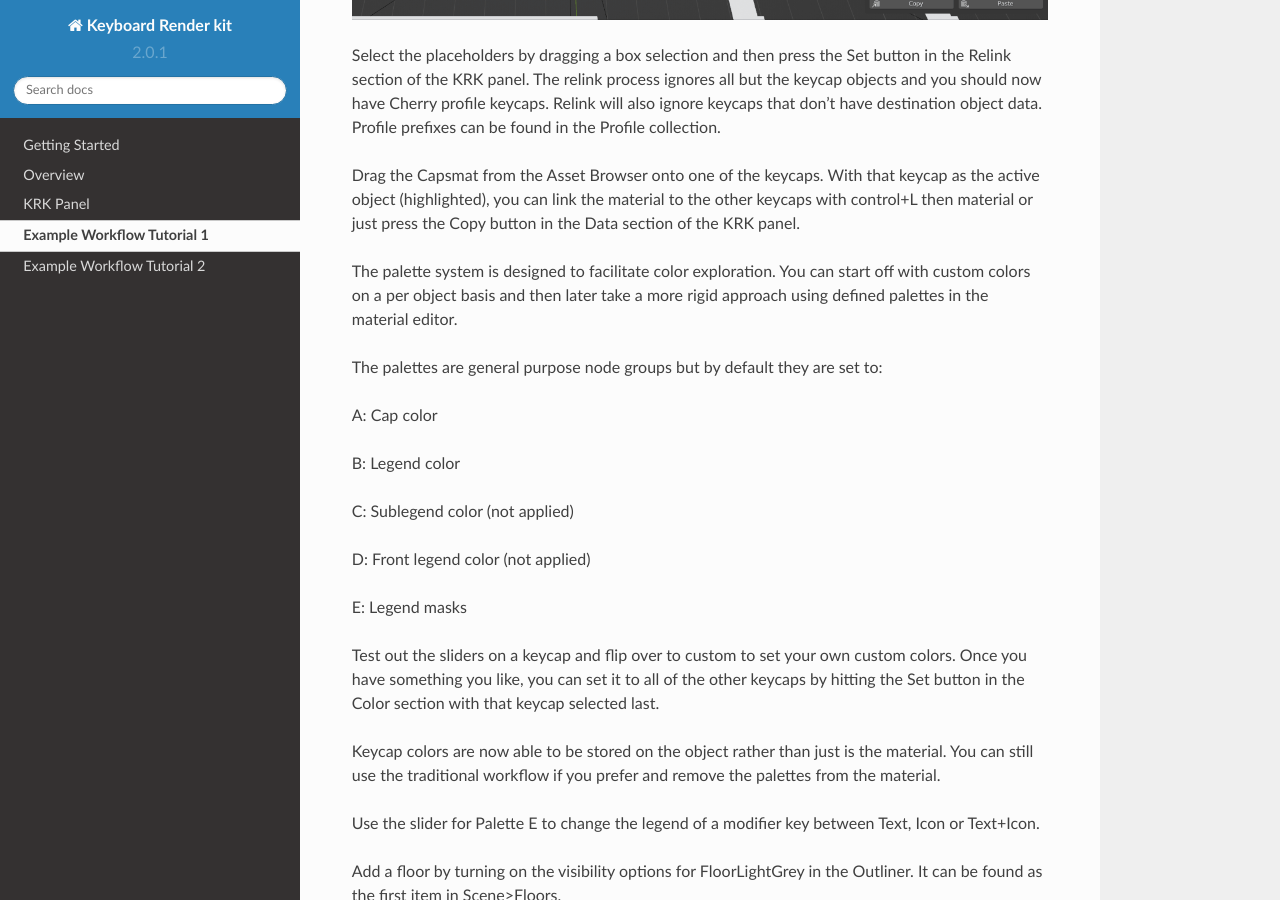
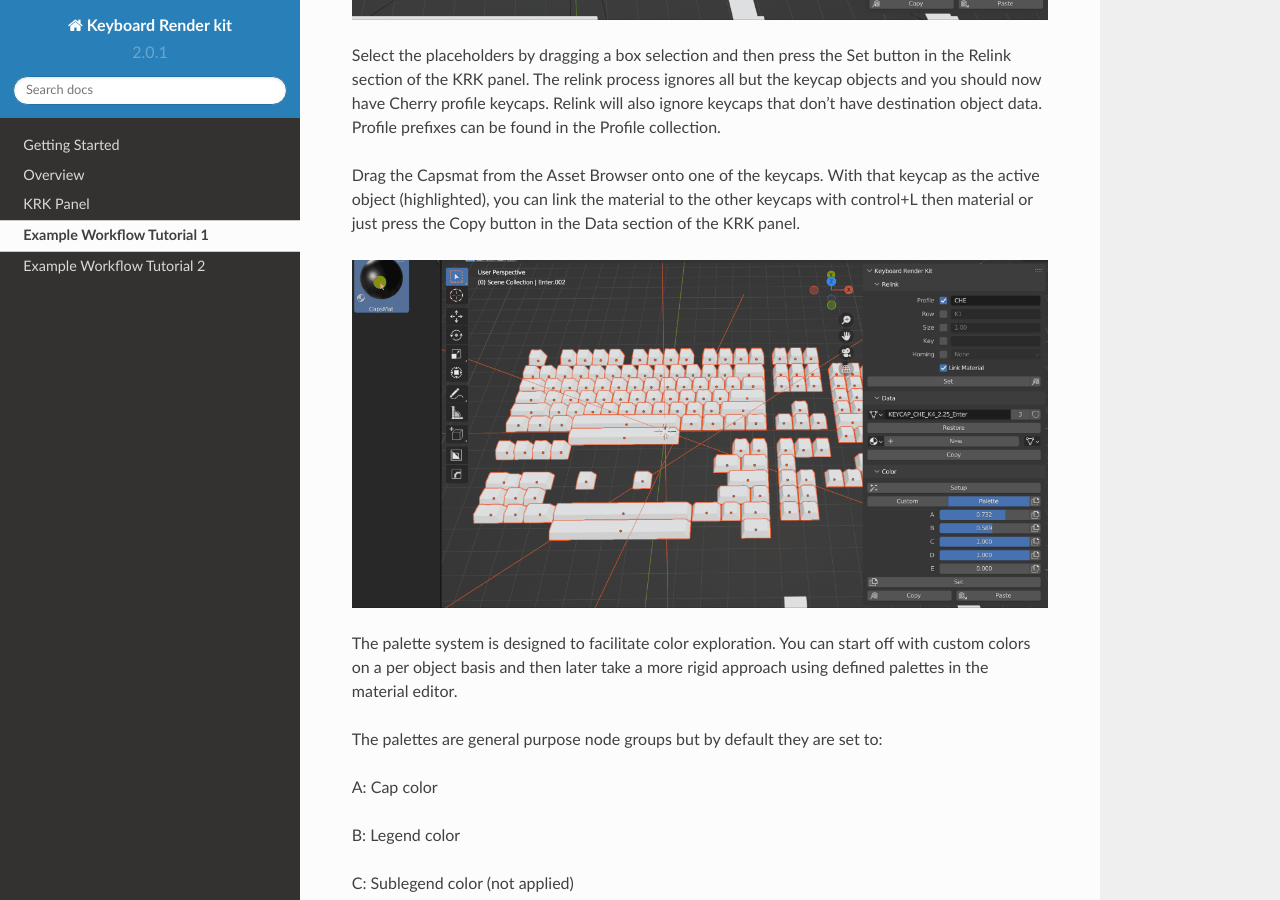
Before and after one commit to imperfectlink/KeyboardRenderKit, a Sphinx documentation site: the page built from docs/source/workflow1.rst, in a window 1280 px wide and 900 px high, scrolled down 561 px. Built offline with Sphinx 7.4.7 and the Read the Docs theme 2.0.0, drawn with Linux system fonts in a browser that asks for light colours.

Commit message:
Update workflow1.rst

```diff
--- a/docs/source/workflow1.rst
+++ b/docs/source/workflow1.rst
@@ -8,6 +8,8 @@ The first thing you'll notice when you get started is that there are no keycaps.
 Select the placeholders by dragging a box selection and then press the Set button in the Relink section of the KRK panel. The relink process ignores all but the keycap objects and you should now have Cherry profile keycaps. Relink will also ignore keycaps that don't have destination object data. Profile prefixes can be found in the Profile collection.
 
 Drag the Capsmat from the Asset Browser onto one of the keycaps. With that keycap as the active object (highlighted), you can link the material to the other keycaps with control+L then material or just press the Copy button in the Data section of the KRK panel.
+
+.. image:: img/copymat.gif
 
 The palette system is designed to facilitate color exploration. You can start off with custom colors on a per object basis and then later take a more rigid approach using defined palettes in the material editor.
 
```
